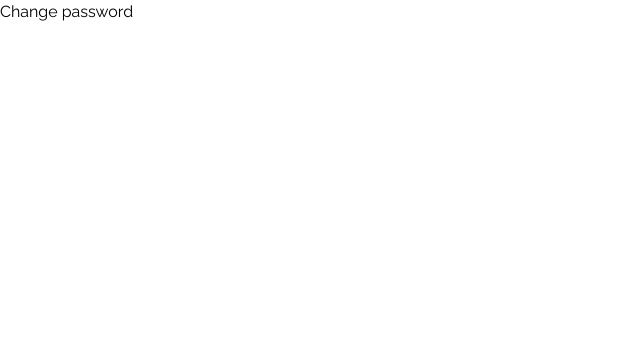
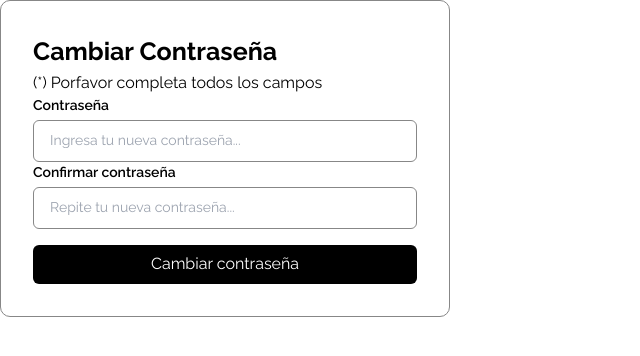
Before and after one commit to javicod92/auth-next-15, a Next.js app: page /change-password in a window 1280 px wide. Shown: the top 356 px of the page, without its empty margins (0-640 px from the left). Built offline with nearby package versions, Linux system fonts and the light colour scheme.

Commit message:
finishing the change-password page and adding the first declarations for my middleware

```diff
--- a/src/app/api/auth/forget-password/route.ts
+++ b/src/app/api/auth/forget-password/route.ts
@@ -4,6 +4,7 @@ import { messages } from "@/utils/messages";
 import User from "@/models/User";
 import { Resend } from "resend";
 import jwt from "jsonwebtoken";
+import { EmailTemplate } from "@/components/EmailTemplate";
 
 const resend = new Resend(process.env.RESEND_API_KEY);
 
@@ -41,7 +42,7 @@ export async function POST(request: NextRequest) {
       // to: [email],
       to: "pproveemail@gmail.com",
       subject: "Cambio de contraseña",
-      html: `<a href=${forgetUrl}>Cambiar Contraseña</a>`,
+      react: EmailTemplate({ buttonUrl: forgetUrl }),
     });
 
     return NextResponse.json(
--- a/src/app/change-password/page.tsx
+++ b/src/app/change-password/page.tsx
@@ -1,3 +1,59 @@
-export default function ChangePassword() {
-  return <div>Change password</div>;
+"use client";
+import { Form } from "@/components/Form";
+import { useAuthFetch } from "@/hooks/useAuthFetch";
+import { useLoading } from "@/hooks/useLoading";
+import { AxiosRequestConfig } from "axios";
+import { useSearchParams } from "next/navigation";
+
+export default function LoginPage() {
+  const { finishLoading, isLoading, startLoading } = useLoading();
+  const searchParams = useSearchParams();
+  const authFetch = useAuthFetch();
+
+  const changePassword = async (formData: any) => {
+    startLoading();
+
+    const token = searchParams.get("token");
+
+    const options: AxiosRequestConfig<any> = {
+      headers: {
+        token,
+      },
+    };
+
+    await authFetch({
+      endpoint: "change-password",
+      formData,
+      redirectRoute: "/",
+      options,
+    });
+    finishLoading();
+  };
+
+  return (
+    <Form
+      description="(*) Porfavor completa todos los campos"
+      onSubmit={changePassword}
+      title="Cambiar Contraseña"
+    >
+      <div className="my-[10px] flex flex-col gap-4">
+        <Form.Input
+          placeholder="Ingresa tu nueva contraseña..."
+          label="Contraseña"
+          name="newPassword"
+          type="password"
+        />
+        <Form.Input
+          placeholder="Repite tu nueva contraseña..."
+          label="Confirmar contraseña"
+          name="confirmNewPassword"
+          type="password"
+        />
+      </div>
+      <Form.SubmitButton
+        buttonText="Cambiar contraseña"
+        isLoading={isLoading}
+      />
+    </Form>
+  );
 }
```
Also changed, not shown: src/components/EmailTemplate/index.tsx (added, +25 -0 lines), src/middleware.ts (added, +17 -0 lines).
